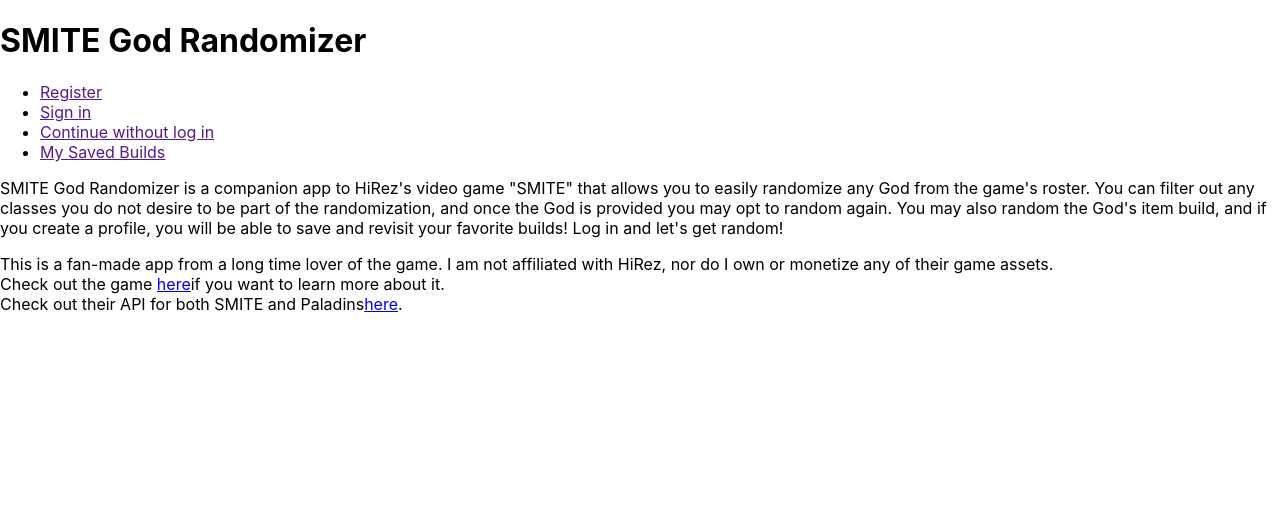
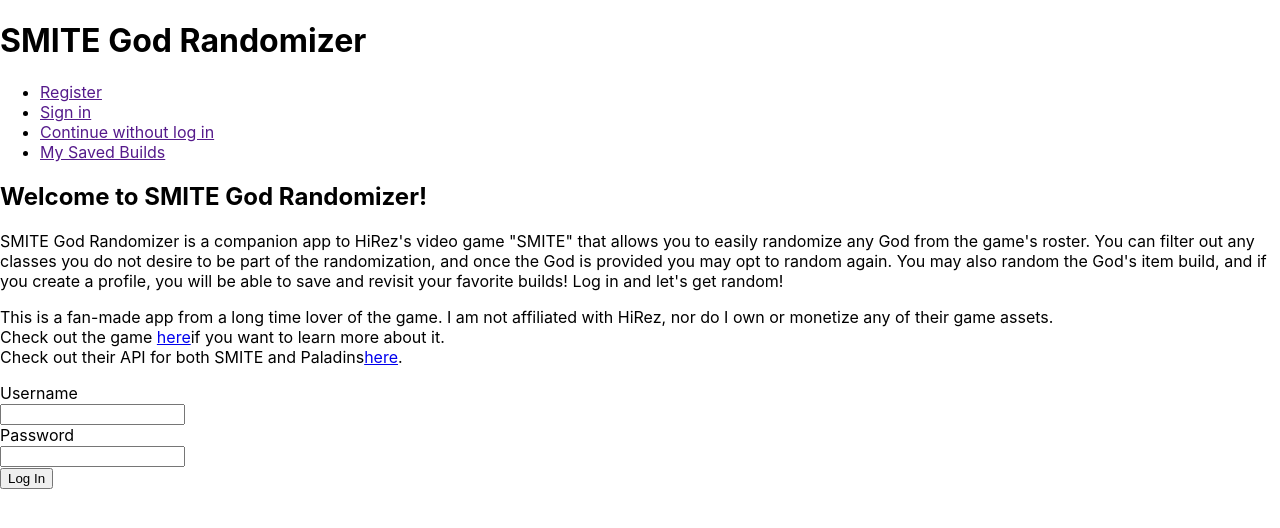
Before and after one commit to lbox87/smite-randomizer-client, a React (Create React App) app: page / in a window 1280 px wide. Shown: the top 528 px of the page. Built offline with nearby package versions, Linux system fonts and the light colour scheme.

Commit message:
landing and login components

```diff
--- a/src/components/about-app.js
+++ b/src/components/about-app.js
@@ -0,0 +1,32 @@
+import React from 'react';
+
+// import './about-app.css';
+
+export default function AboutApp() {
+    return (
+        <div>
+            <h2>Welcome to SMITE God Randomizer!</h2>
+        <p>
+            SMITE God Randomizer is a companion app to HiRez's video game "SMITE" that
+            allows you to easily randomize any God from the game's roster.
+            You can filter out any classes you do not desire to be part of the randomization,
+            and once the God is provided you may opt to random again.
+            You may also random the God's item build, and if you create a profile,
+            you will be able to save and revisit your favorite builds!
+            Log in and let's get random!
+        </p>
+        <p>
+            This is a fan-made app from a long time lover of the game.
+            I am not affiliated with HiRez, nor do I own or monetize any of their game assets.
+            <br />
+            Check out the game <a href="https://www.smitegame.com/">here</a>
+            if you want to learn more about it.
+            <br />
+            Check out their API for both SMITE and Paladins
+            <a
+            href="https://www.hirezstudios.com/wp-content/themes/hi-rez-studios/pdf/smite-api-developer-guide.pdf">
+            here</a>.
+        </p>
+        </div>
+    );
+}
--- a/src/components/landing-page.js
+++ b/src/components/landing-page.js
@@ -1,32 +1,14 @@
 import React from 'react';
 
+import AboutApp from './about-app';
+import LoginForm from './login-form';
 // import './landing-page.css';
 
 export default function LandingPage() {
     return (
         <div>
-            {/* break this into an about app component? */}
-        <p>
-            SMITE God Randomizer is a companion app to HiRez's video game "SMITE" that
-            allows you to easily randomize any God from the game's roster.
-            You can filter out any classes you do not desire to be part of the randomization,
-            and once the God is provided you may opt to random again.
-            You may also random the God's item build, and if you create a profile,
-            you will be able to save and revisit your favorite builds!
-            Log in and let's get random!
-        </p>
-        <p>
-            This is a fan-made app from a long time lover of the game.
-            I am not affiliated with HiRez, nor do I own or monetize any of their game assets.
-            <br />
-            Check out the game <a href="https://www.smitegame.com/">here</a>
-            if you want to learn more about it.
-            <br />
-            Check out their API for both SMITE and Paladins
-            <a
-            href="https://www.hirezstudios.com/wp-content/themes/hi-rez-studios/pdf/smite-api-developer-guide.pdf">
-            here</a>.
-        </p>
+            <AboutApp />
+            <LoginForm />
         </div>
     );
 }
--- a/src/components/login-form.js
+++ b/src/components/login-form.js
@@ -0,0 +1,21 @@
+import React from 'react';
+
+// import './login-form.css';
+
+export default function LoginForm() {
+    return (
+        <div>
+            <label for="username">Username</label>
+            <div class="form-input username">
+                <input type="text" name="username" id="username" />
+            </div>
+
+            <label for="password">Password</label>
+            <div class="form-input password">
+                <input type="password" name="password" id="password" />
+            </div>
+
+            <button type="submit" class="login-button">Log In</button>
+        </div>
+    );
+}
```
